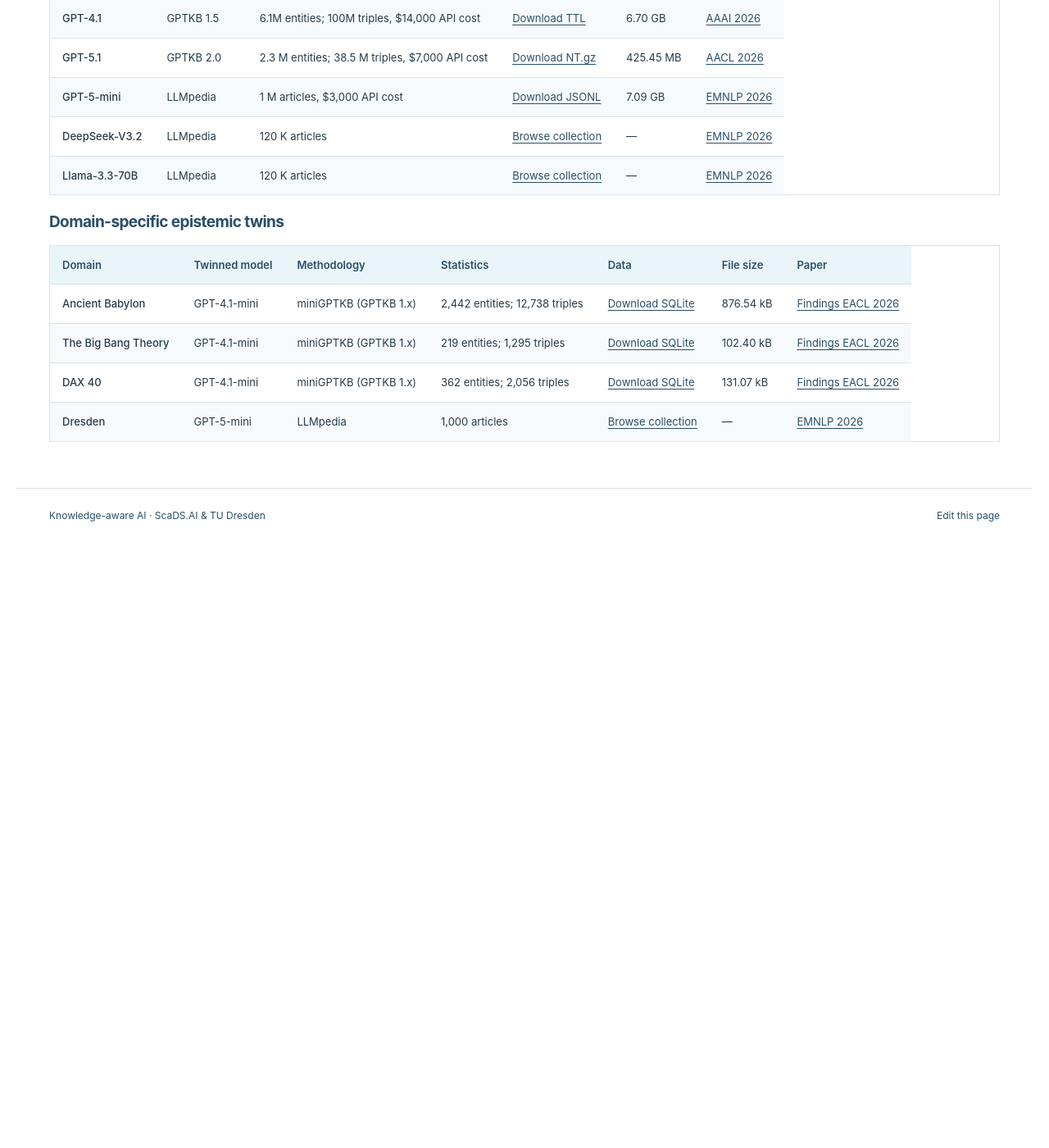
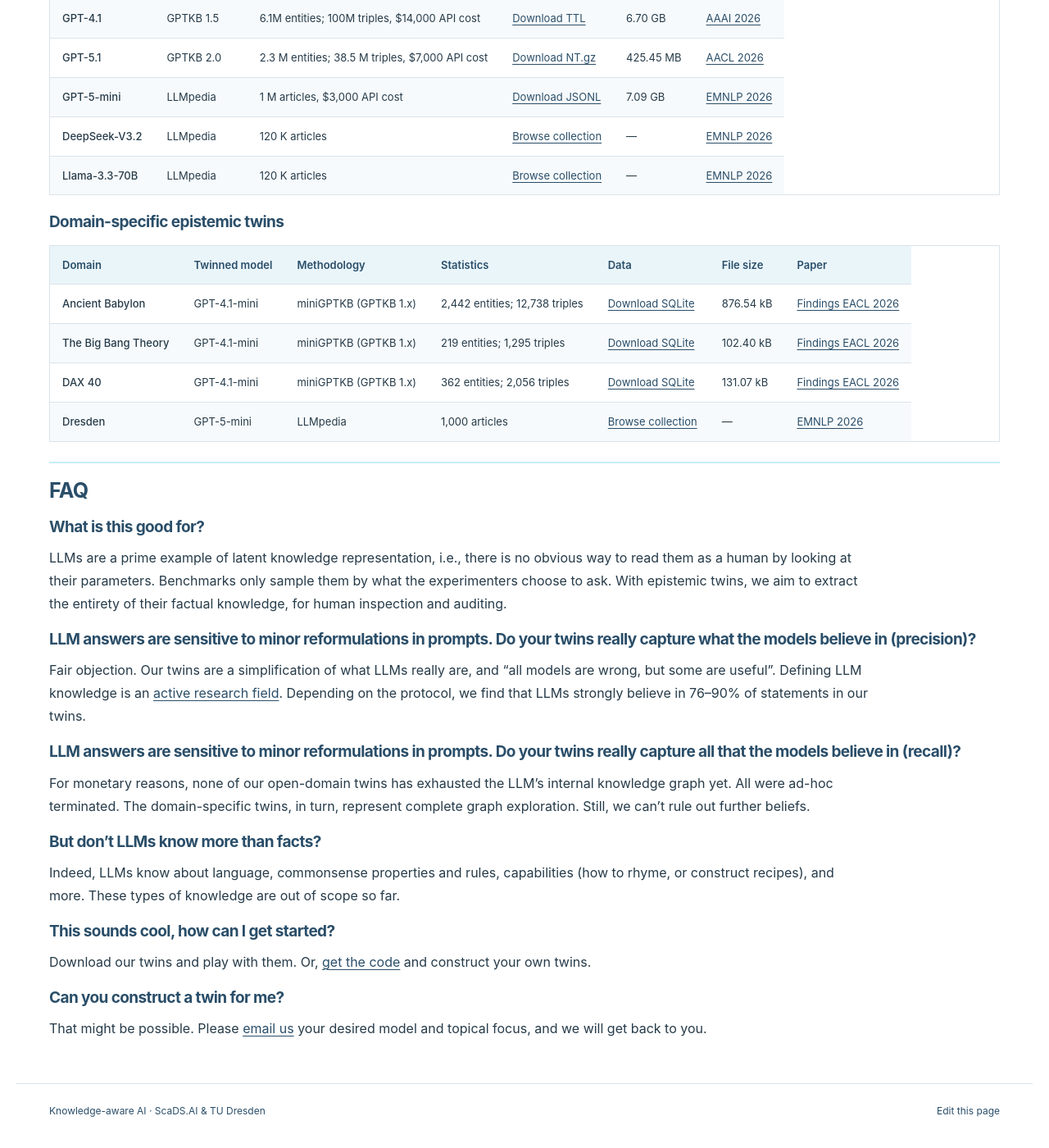
Before and after one commit to Knowledge-aware-AI/epistemic-twins, a Jekyll site: the page built from index.md, in a window 1280 px wide and 1400 px high, scrolled down 452 px. Shown: the whole window at 82% size. Built offline with Jekyll 4.4.1, drawn with Linux system fonts in a browser that asks for light colours; before the commit the page ends 1126 px from its top, so only the background shows below that.

Commit message:
Add FAQ about the purpose and fidelity of epistemic twins

```diff
--- a/index.md
+++ b/index.md
@@ -35,3 +35,29 @@ From [*Epistemic Twins: Enabling a Symbolic Science of Language Model Knowledge*
 | The Big Bang Theory | GPT-4.1-mini | miniGPTKB (GPTKB 1.x) | 219 entities; 1,295 triples | [Download SQLite](https://github.com/Knowledge-aware-AI/miniGPTKB/raw/refs/heads/main/KBs/tbbtGPTKB/tbbtGPTKB.db) | 102.40 kB | [Findings EACL 2026](https://aclanthology.org/2026.findings-eacl.113/) |
 | DAX 40 | GPT-4.1-mini | miniGPTKB (GPTKB 1.x) | 362 entities; 2,056 triples | [Download SQLite](https://github.com/Knowledge-aware-AI/miniGPTKB/raw/refs/heads/main/KBs/dax40GPTKB/dax40GPTKB.db) | 131.07 kB | [Findings EACL 2026](https://aclanthology.org/2026.findings-eacl.113/) |
 | Dresden | GPT-5-mini | LLMpedia | 1,000 articles | [Browse collection](https://llmpedia.net/dresden/index.html) | — | [EMNLP 2026](https://arxiv.org/abs/2603.24080) |
+
+## FAQ
+
+### What is this good for?
+
+LLMs are a prime example of latent knowledge representation, i.e., there is no obvious way to read them as a human by looking at their parameters. Benchmarks only sample them by what the experimenters choose to ask. With epistemic twins, we aim to extract the entirety of their factual knowledge, for human inspection and auditing.
+
+### LLM answers are sensitive to minor reformulations in prompts. Do your twins really capture what the models believe in (precision)?
+
+Fair objection. Our twins are a simplification of what LLMs really are, and “all models are wrong, but some are useful”. Defining LLM knowledge is an [active research field](https://arxiv.org/abs/2405.21030). Depending on the protocol, we find that LLMs strongly believe in 76–90% of statements in our twins.
+
+### LLM answers are sensitive to minor reformulations in prompts. Do your twins really capture all that the models believe in (recall)?
+
+For monetary reasons, none of our open-domain twins has exhausted the LLM's internal knowledge graph yet. All were ad-hoc terminated. The domain-specific twins, in turn, represent complete graph exploration. Still, we can't rule out further beliefs.
+
+### But don't LLMs know more than facts?
+
+Indeed, LLMs know about language, commonsense properties and rules, capabilities (how to rhyme, or construct recipes), and more. These types of knowledge are out of scope so far.
+
+### This sounds cool, how can I get started?
+
+Download our twins and play with them. Or, [get the code](https://github.com/Knowledge-aware-AI/) and construct your own twins.
+
+### Can you construct a twin for me?
+
+That might be possible. Please [email us](mailto:kaai@tu-dresden.de) your desired model and topical focus, and we will get back to you.
```
